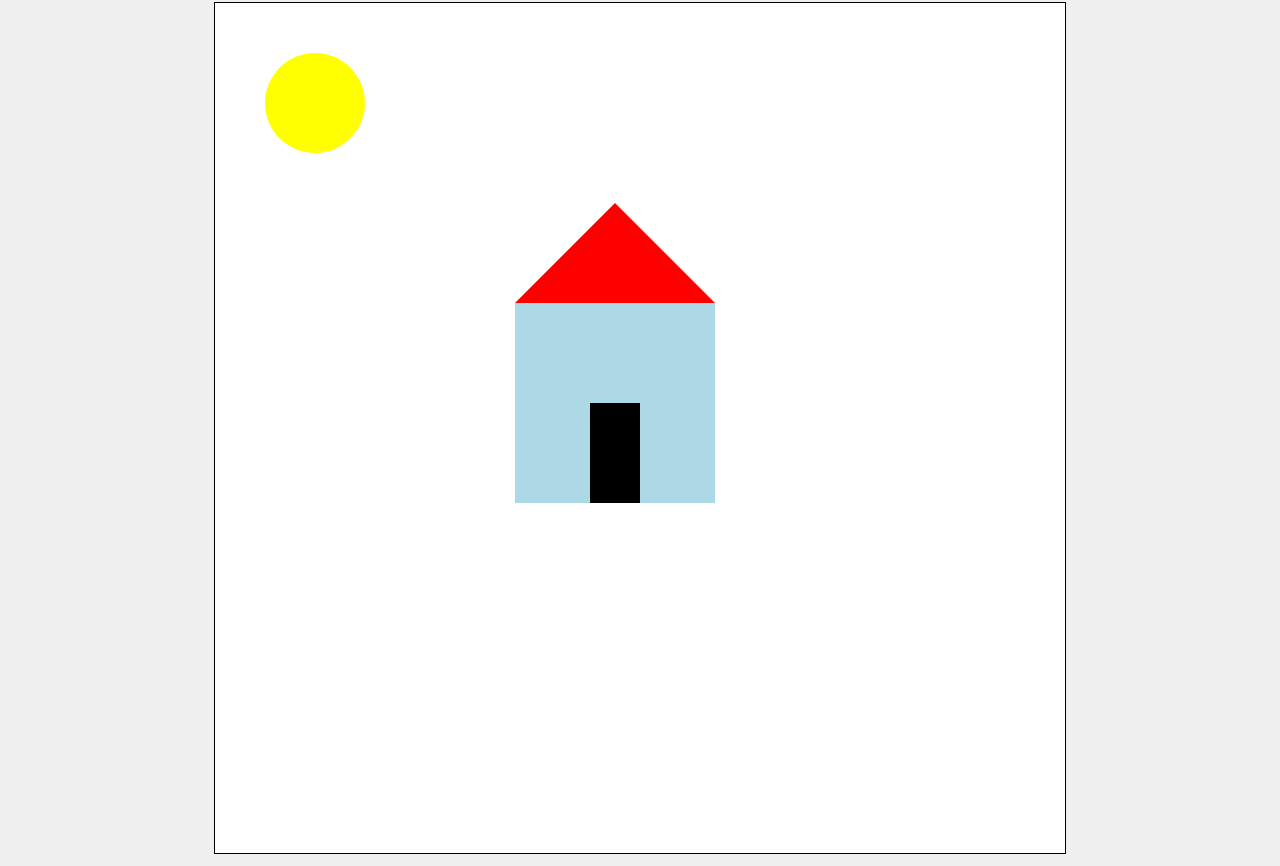
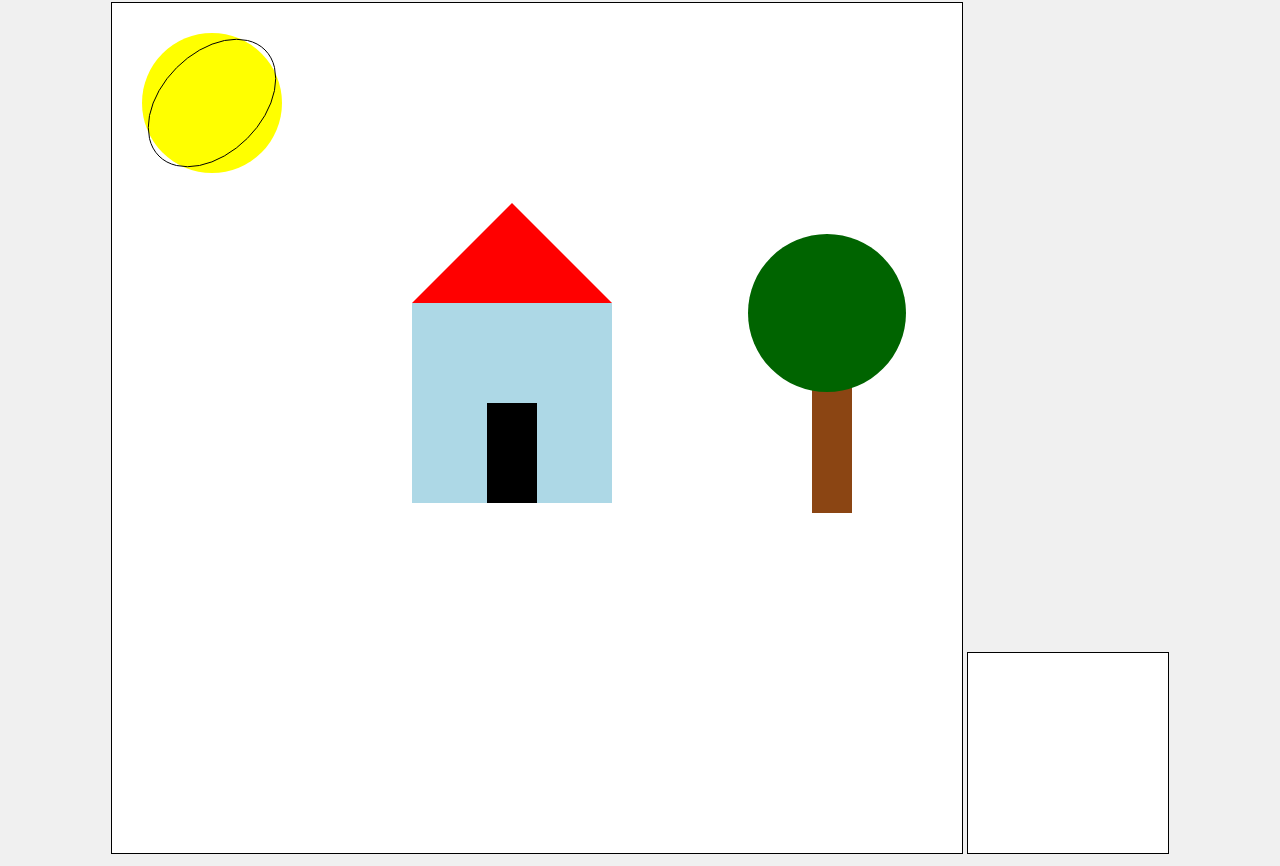
Before and after one commit to Aym4ne/9er-DIFF-JavaScript-Zeichnung, a plain HTML site: page src/index.html in a window 1280 px wide. Shown: the part 78-944 px from the top of the page. Drawn offline with Linux system fonts and the light colour scheme.

Commit message:
änderungen (Baum)

```diff
--- a/src/index.html
+++ b/src/index.html
@@ -9,5 +9,6 @@
 <h1>Aymane's Zeichnung</h1>
 <canvas id="meinCanvas" width="850" height="850"></canvas>
 <script src="script.js"></script>
+<canvas id="canvas" width="200" height="200"></canvas>
 </body>
 </html>
--- a/src/script.js
+++ b/src/script.js
@@ -4,7 +4,7 @@ window.onload = function () {
 
 
     ctx.beginPath();
-    ctx.arc(100, 100, 50, 0, Math.PI * 2);
+    ctx.arc(100, 100, 70, 0, Math.PI * 2);
     ctx.fillStyle = "yellow";
     ctx.fill();
 
@@ -26,5 +26,19 @@ window.onload = function () {
     ctx.fillStyle = "black";
     ctx.fill();
 
+    ctx.beginPath();
+    ctx.rect(700, 350, 40, 160);
+    ctx.fillStyle = "#8b4513";
+    ctx.fill();
+
+    ctx.beginPath();
+    ctx.arc(715, 310, 79, 0, Math.PI * 2);
+    ctx.fillStyle = "#006400";
+    ctx.fill();
+
+    ctx.beginPath();
+    ctx.ellipse(100, 100, 50, 75, Math.PI / 4, 0, 2 * Math.PI);
+    ctx.fillStyle="black"
+    ctx.stroke();
 
 };
```
